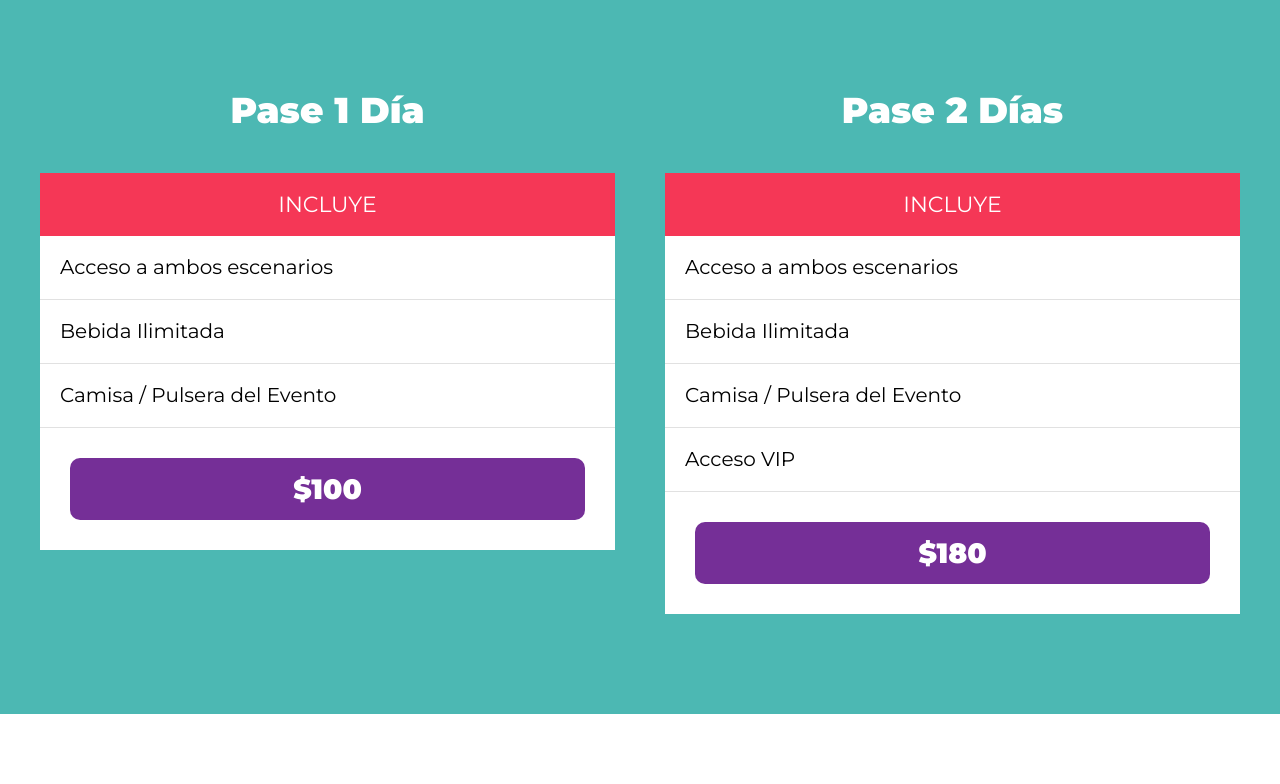
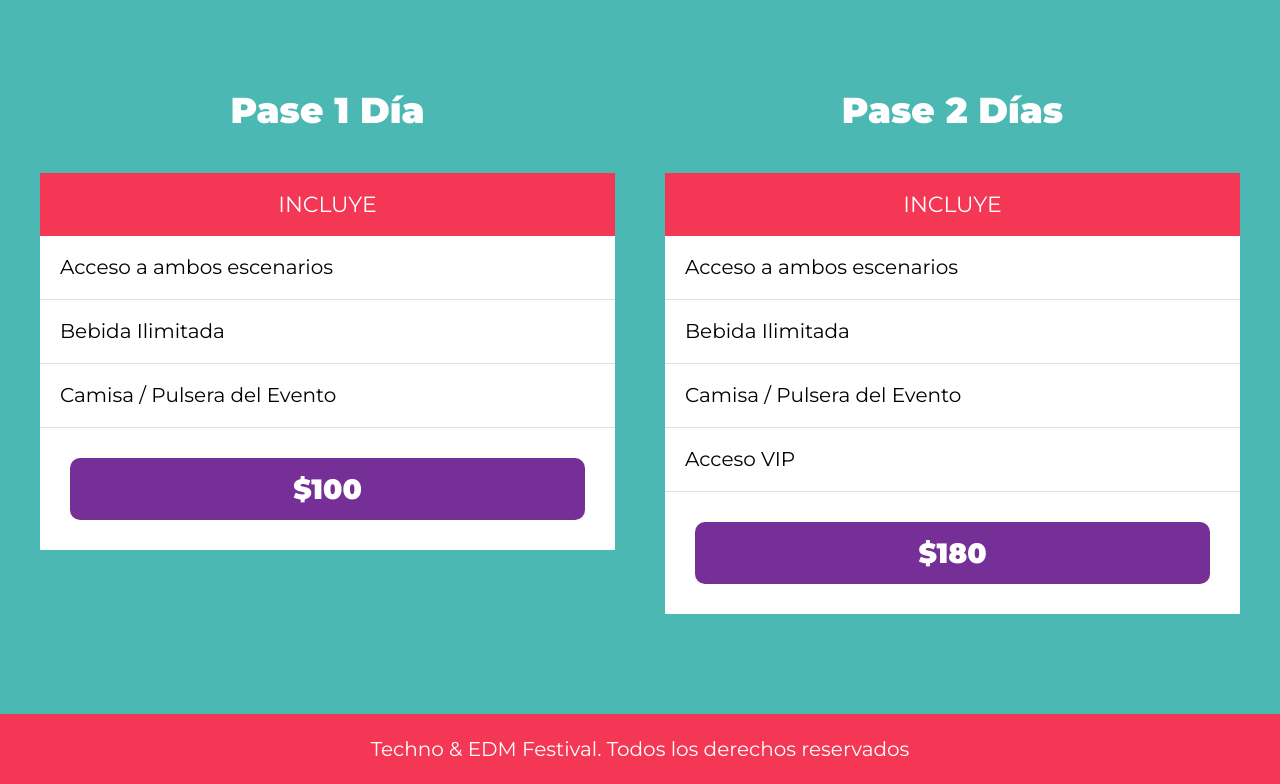
Before and after one commit to eltiozelda/Festival-de-musica, a website: page index.html in a window 1280 px wide. Shown: the part 3186-3970 px from the top of the page. Before the commit the page ends 3900 px from the top, so only its background shows below. Drawn offline with Linux system fonts and the light colour scheme.

Commit message:
Trabajando con el footer

```diff
--- a/gulpfile.js
+++ b/gulpfile.js
@@ -5,9 +5,9 @@ import gulpSass from 'gulp-sass'
 const sass = gulpSass(dartSass)
 
 export function css(done) {
-    src('src/scss/app.scss')
+    src('src/scss/app.scss', {sourcemaps: true})
         .pipe(sass().on('error', sass.logError))
-        .pipe(dest('build/css'))
+        .pipe(dest('build/css', {sourcemaps: '.'}))
 
     done()
 }
--- a/index.html
+++ b/index.html
@@ -196,5 +196,9 @@
             </div>
         </div>
     </section>
+
+    <footer class="footer">
+        <p>Techno & EDM Festival. Todos los derechos reservados</p>
+    </footer>
 </body>
 </html>
--- /dev/null
+++ b/src/scss/layout/_footer.scss
@@ -0,0 +1,11 @@
+@use 'base/variables' as v;
+
+.footer{
+    background-color: v.$rosa;
+    padding: 2rem 0;
+    p {
+        margin: 0;
+        color: v.$blanco;
+        text-align: center;
+    }
+}
--- a/src/scss/layout/_index.scss
+++ b/src/scss/layout/_index.scss
@@ -3,3 +3,4 @@
 @forward 'festival';
 @forward 'lineup';
 @forward 'boletos';
+@forward 'footer';
```
Also changed, not shown: build/css/app.css, 1 other file.
